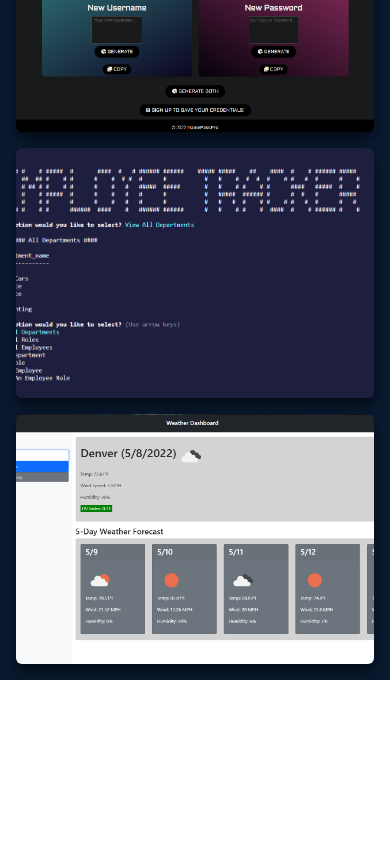
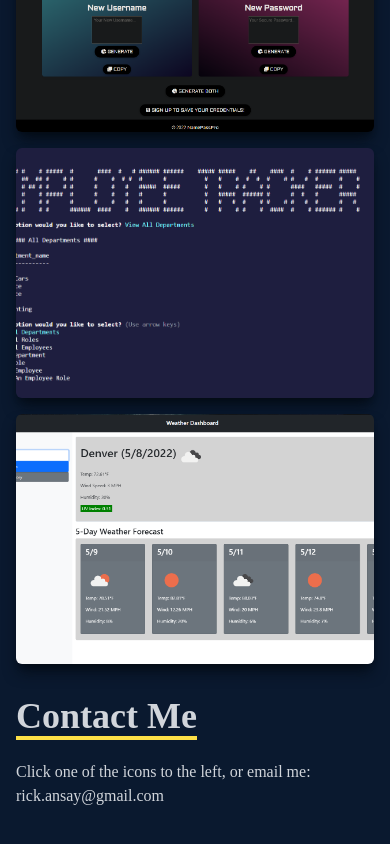
Before and after one commit to RickyRicer/reactPortfolio, a React (Create React App) app: page / in a window 390 px wide. Shown: the part 3632-4476 px from the top of the page. Before the commit the page ends 4312 px from the top, so only its background shows below. Built offline with nearby package versions, Linux system fonts and the light colour scheme.

Commit message:
Add contact section

```diff
--- a/src/App.js
+++ b/src/App.js
@@ -1,4 +1,5 @@
 import { AboutMe } from "./components/AboutMe";
+import { Contact } from "./components/Contact";
 import { Home } from "./components/Home";
 import { Navbar } from "./components/Navbar";
 import { Projects } from "./components/Projects";
@@ -12,6 +13,7 @@ function App() {
       <AboutMe />
       <Skills />
       <Projects />
+      <Contact />
     </div>
   );
 }
--- /dev/null
+++ b/src/components/Contact.jsx
@@ -0,0 +1,17 @@
+import React from "react";
+
+
+export const Contact = () => {
+
+
+  return (
+    <div name="contact" className="w-full md:h-screen bg-[#0a192f] text-gray-300">
+      <div className="max-w-[1000px] mx-auto p-4 flex flex-col justify-center w-full h-full">
+        <div className="pb-8">
+          <p className="text-4xl font-bold inline border-b-4 border-yellow-300 text-gray-300">{("Contact Me")}</p>
+          <p className="py-6">{("Click one of the icons to the left, or email me: rick.ansay@gmail.com")}</p>
+        </div>
+      </div>
+    </div>
+  );
+};
--- a/src/components/Navbar.jsx
+++ b/src/components/Navbar.jsx
@@ -33,6 +33,9 @@ export const Navbar = () => {
                 <li>
                 <Link to="projects" smooth={true} duration={500}>{("Projects")}</Link>
                 </li>
+                <li>
+                <Link to="contact" smooth={true} duration={500}>{("Contact")}</Link>
+                </li>
             </ul>
         </div>
 
@@ -50,7 +53,7 @@ export const Navbar = () => {
             <Link onClick={handleClick} to="about-me" smooth={true} duration={500}>About me</Link>
             </li>
             <li className="py-6 text-4xl">
-            <Link onClick={handleClick} to="skills" smooth={true} duration={500}>Skills</Link>
+            <Link onClick={handleClick} to="skills" smooth={true} duration={500}>Languages</Link>
             </li>
             <li className="py-6 text-4xl">
             <Link onClick={handleClick} to="projects" smooth={true} duration={500}>Projects</Link>
```
Also changed, not shown: 1 other file (tests, documents, lock files or other folders).
